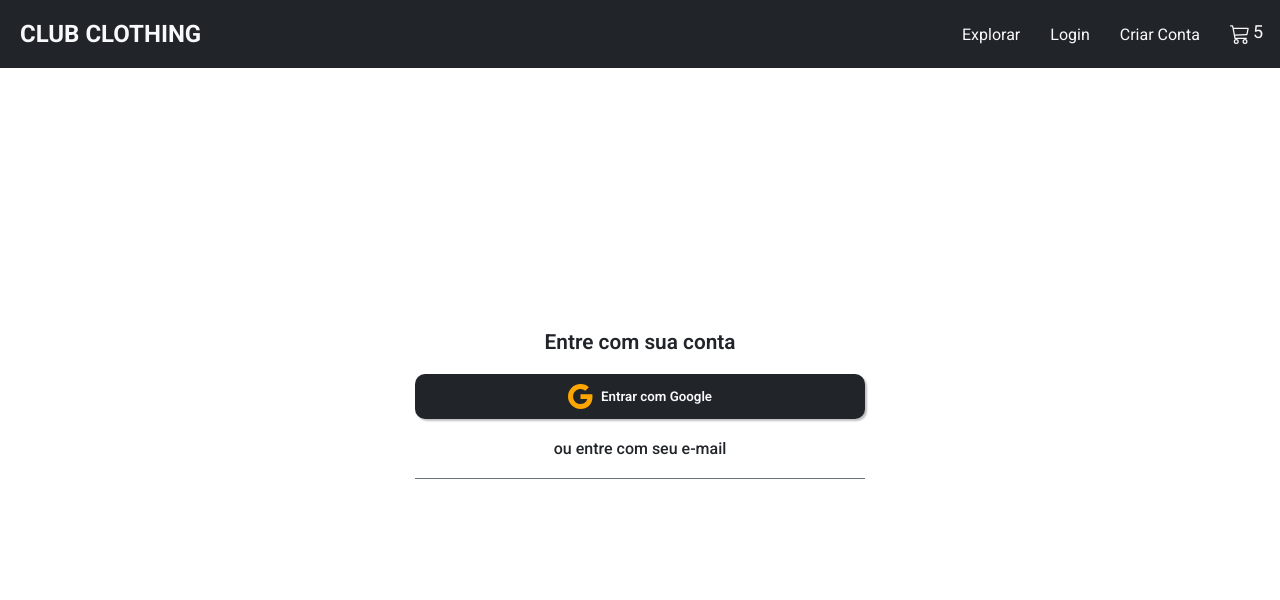
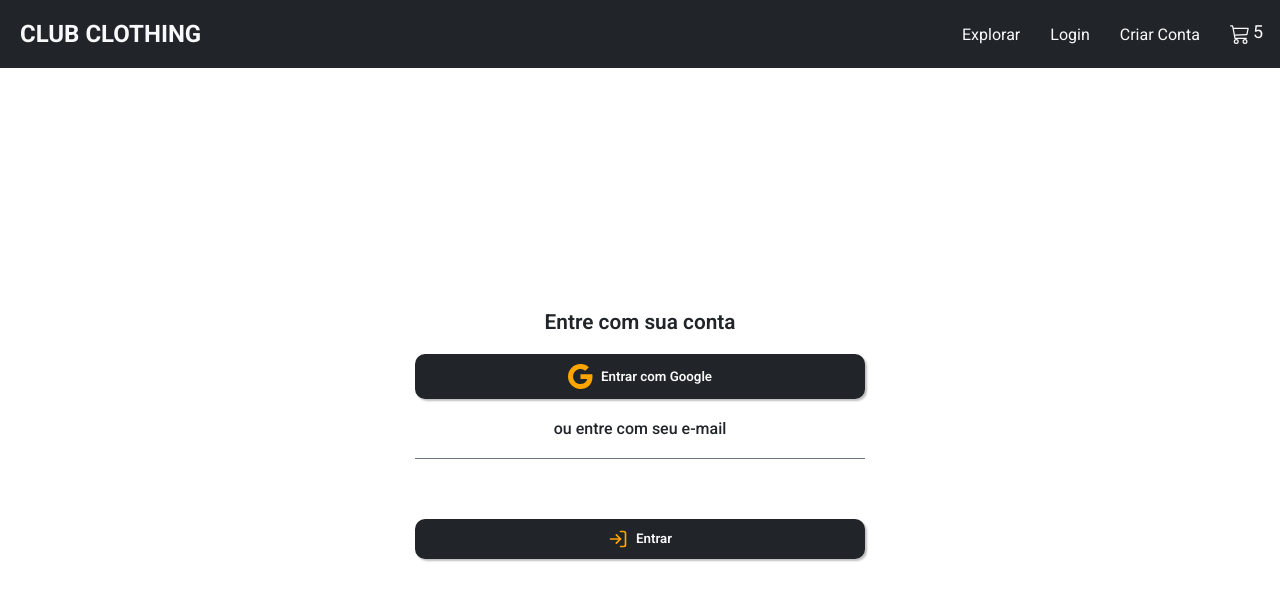
Before and after one commit to kleyton-ferreira/my-Ecommerce, a React (Create React App) app: page /login in a window 1280 px wide. Shown: the top 600 px of the page. Built offline with nearby package versions, Linux system fonts and the light colour scheme; no server answers.

Commit message:
feat: add Custom Button to Login Page

```diff
--- a/src/pages/login/login.page.tsx
+++ b/src/pages/login/login.page.tsx
@@ -4,6 +4,7 @@ import CustomButton from '../../components/custom-button/custom-button.component
 
 // ICONS
 import { BsGoogle } from 'react-icons/bs'
+import { FiLogIn } from 'react-icons/fi'
 
 // CSS
 import {
@@ -27,6 +28,8 @@ const LoginPage = () => {
           <LoginSubtitle>ou entre com seu e-mail</LoginSubtitle>
           <LoginInputContainer></LoginInputContainer>
           <LoginInputContainer></LoginInputContainer>
+
+          <CustomButton startIcon={<FiLogIn size={20} />}>Entrar</CustomButton>
         </LoginContent>
       </LoginContainer>
     </>
```
